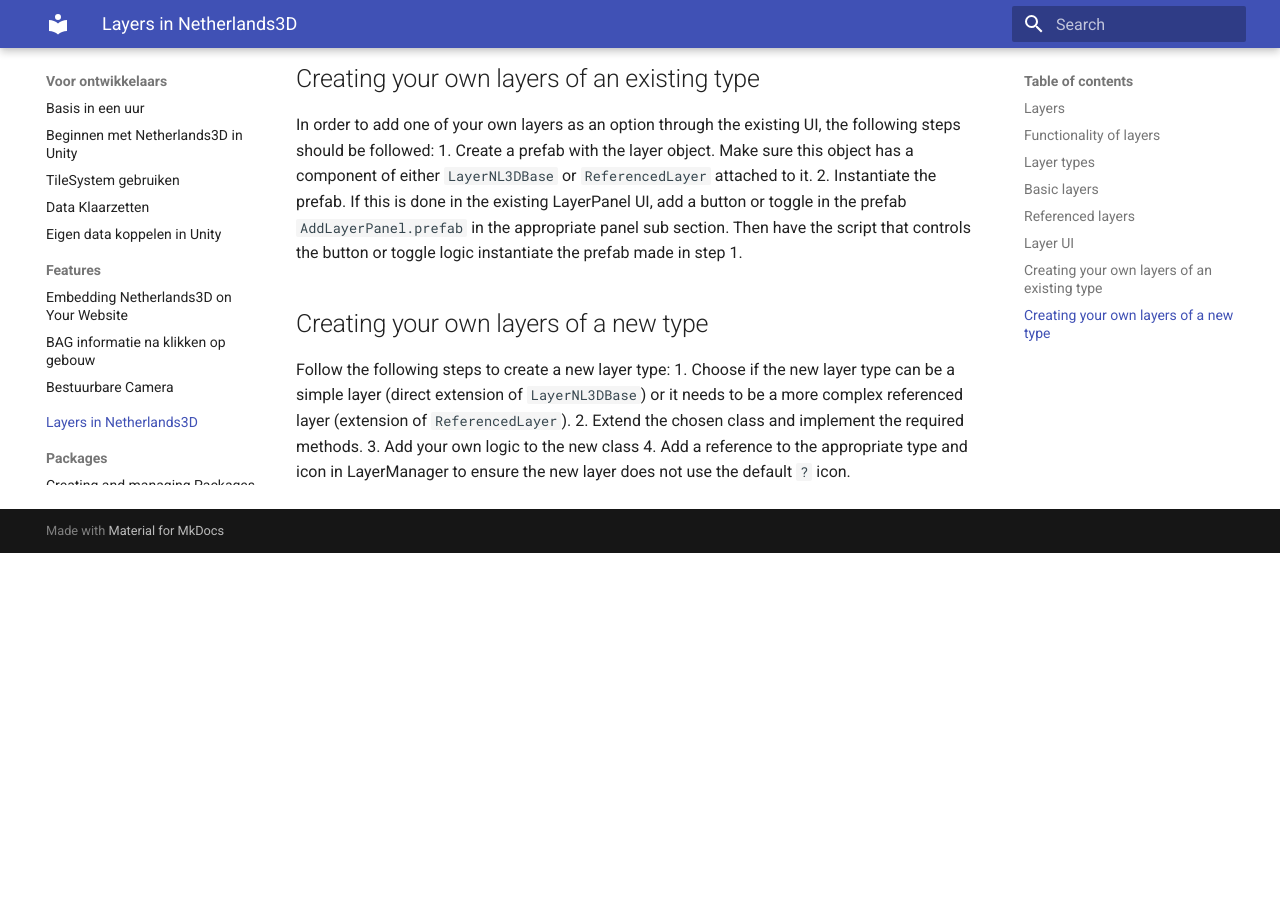
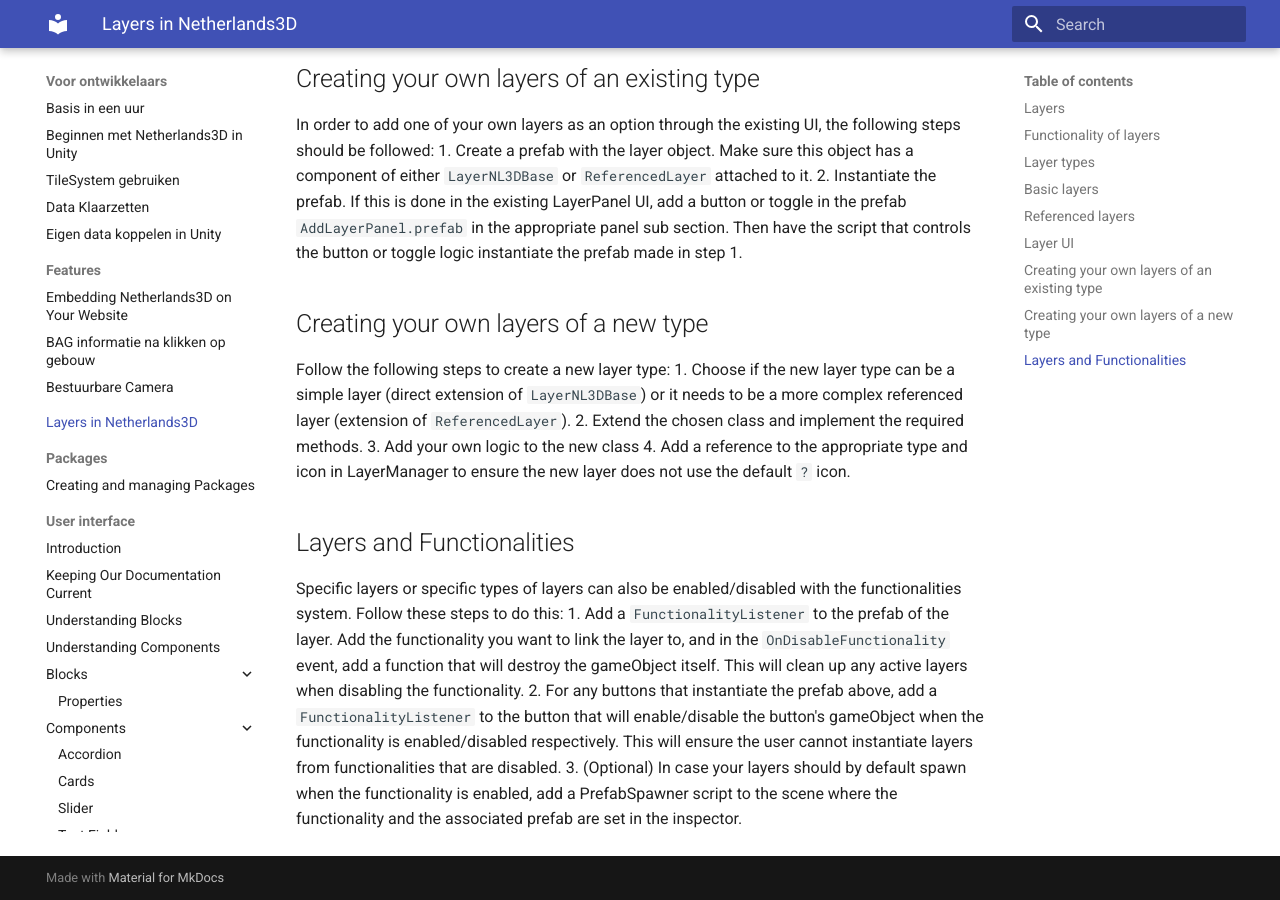
Before and after one commit to Netherlands3D/docs, an MkDocs documentation site: the page built from docs/Layers.md, in a window 1280 px wide and 900 px high, scrolled down 2264 px. Built offline with MkDocs 1.6.1 and Material for MkDocs 9.7.7, drawn with Linux system fonts in a browser that asks for light colours; before the commit the page ends 2817 px from its top, so only the background shows below that.

Commit message:
added documentation on how to enable/disable layers with functionalities

```diff
--- a/docs/Layers.md
+++ b/docs/Layers.md
@@ -54,3 +54,9 @@
 2. Extend the chosen class and implement the required methods.
 3. Add your own logic to the new class
 4. Add a reference to the appropriate type and icon in LayerManager to ensure the new layer does not use the default `?` icon.
+
+## Layers and Functionalities
+Specific layers or specific types of layers can also be enabled/disabled with the functionalities system. Follow these steps to do this:
+1. Add a `FunctionalityListener` to the prefab of the layer. Add the functionality you want to link the layer to, and in the `OnDisableFunctionality` event, add a function that will destroy the gameObject itself. This will clean up any active layers when disabling the functionality.
+2. For any buttons that instantiate the prefab above, add a `FunctionalityListener` to the button that will enable/disable the button's gameObject when the functionality is enabled/disabled respectively. This will ensure the user cannot instantiate layers from functionalities that are disabled.
+3. (Optional) In case your layers should by default spawn when the functionality is enabled, add a PrefabSpawner script to the scene where the functionality and the associated prefab are set in the inspector.
```
